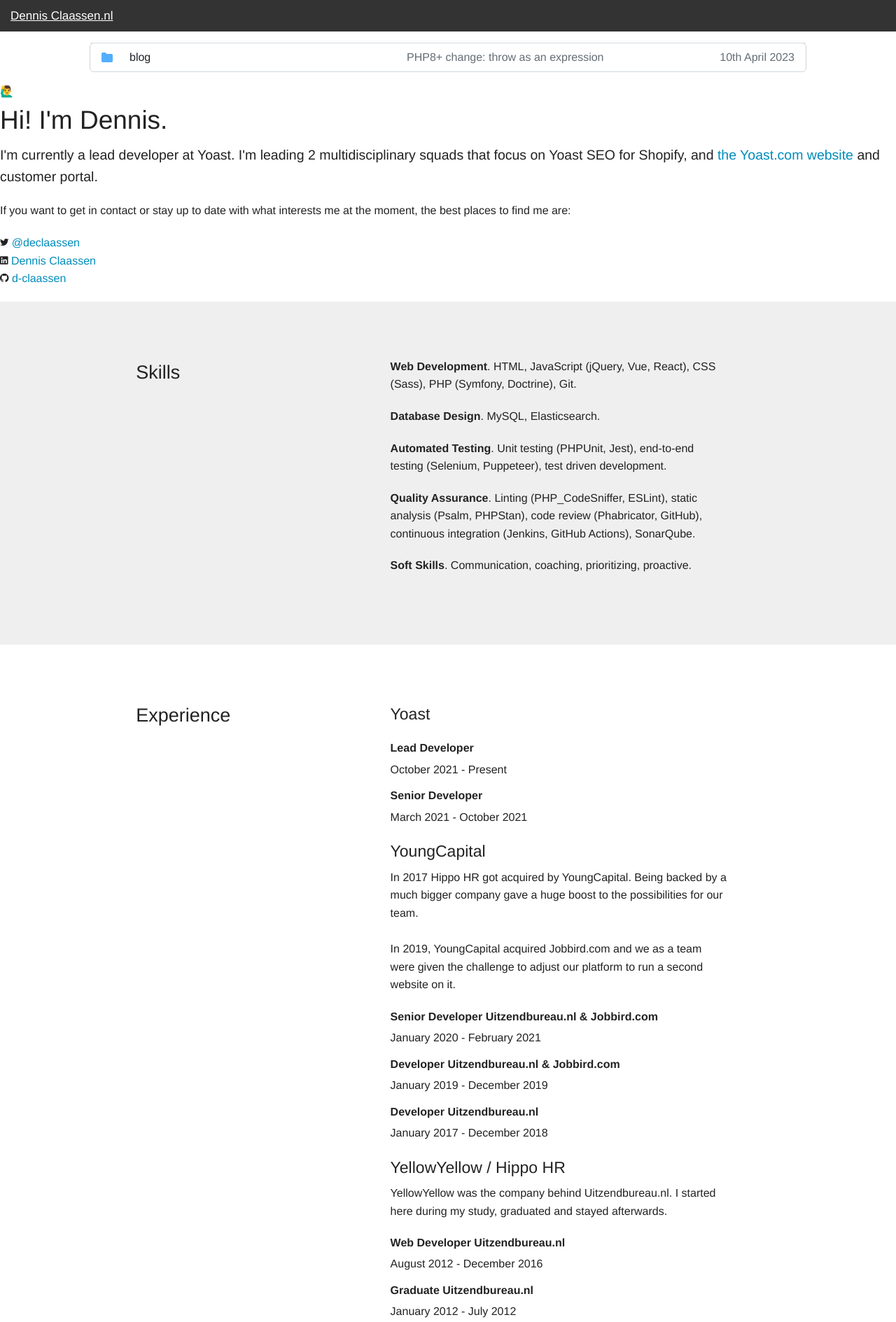
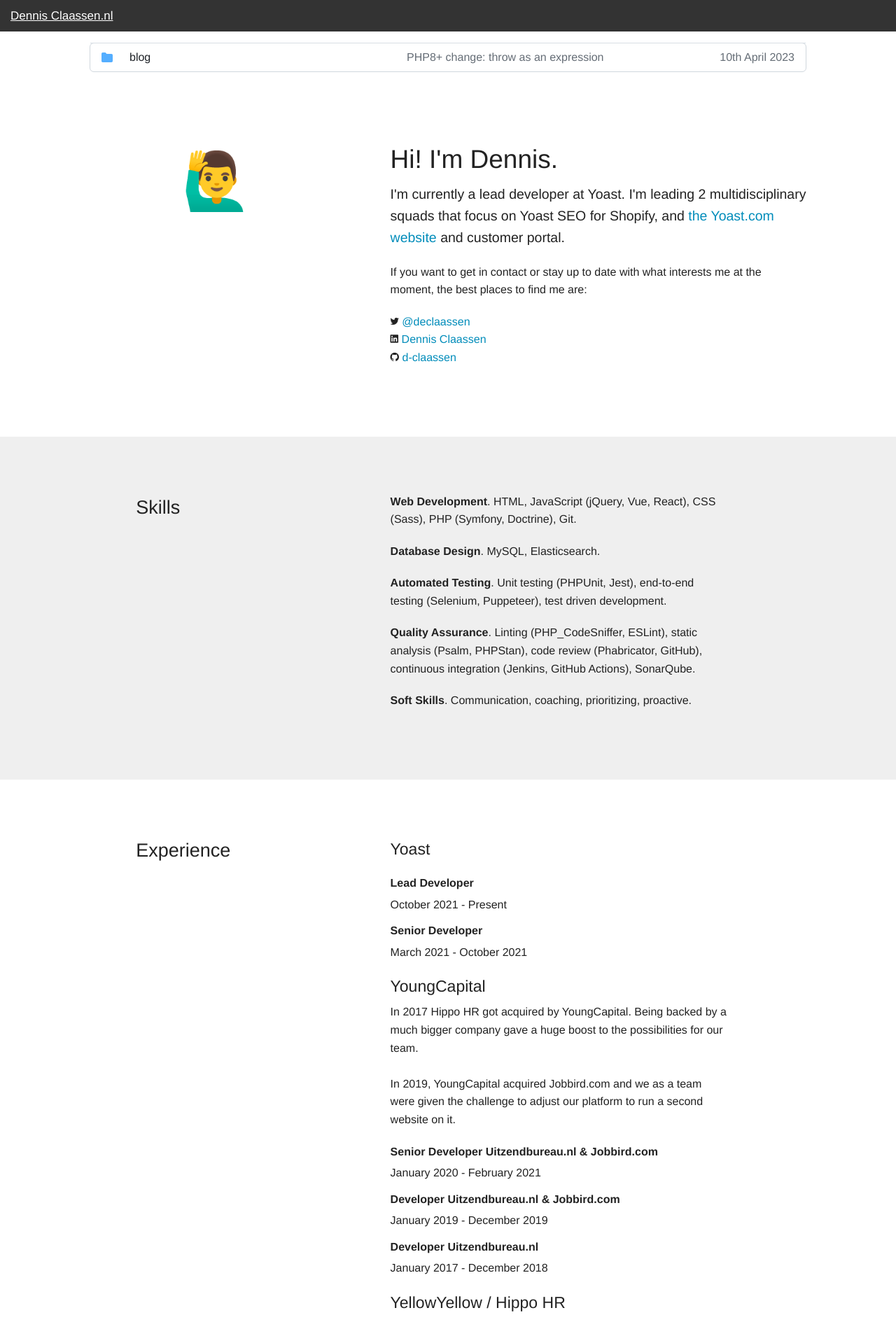
Before and after one commit to d-claassen/d-claassen.github.io, a Jekyll site: the page built from index.html, in a window 1280 px wide. Shown: the top 1889 px of the page at 70% size. Built offline with Jekyll 4.4.1, drawn with Linux system fonts in a browser that asks for light colours.

Commit message:
Fix intro style

```diff
--- a/index.html
+++ b/index.html
@@ -4,7 +4,7 @@
 title: Home - Dennis Claassen.nl
 ---
 
-<section>
+<section class="slide grid me">
   <div class="pic">
     🙋‍♂️
   </div>
```
